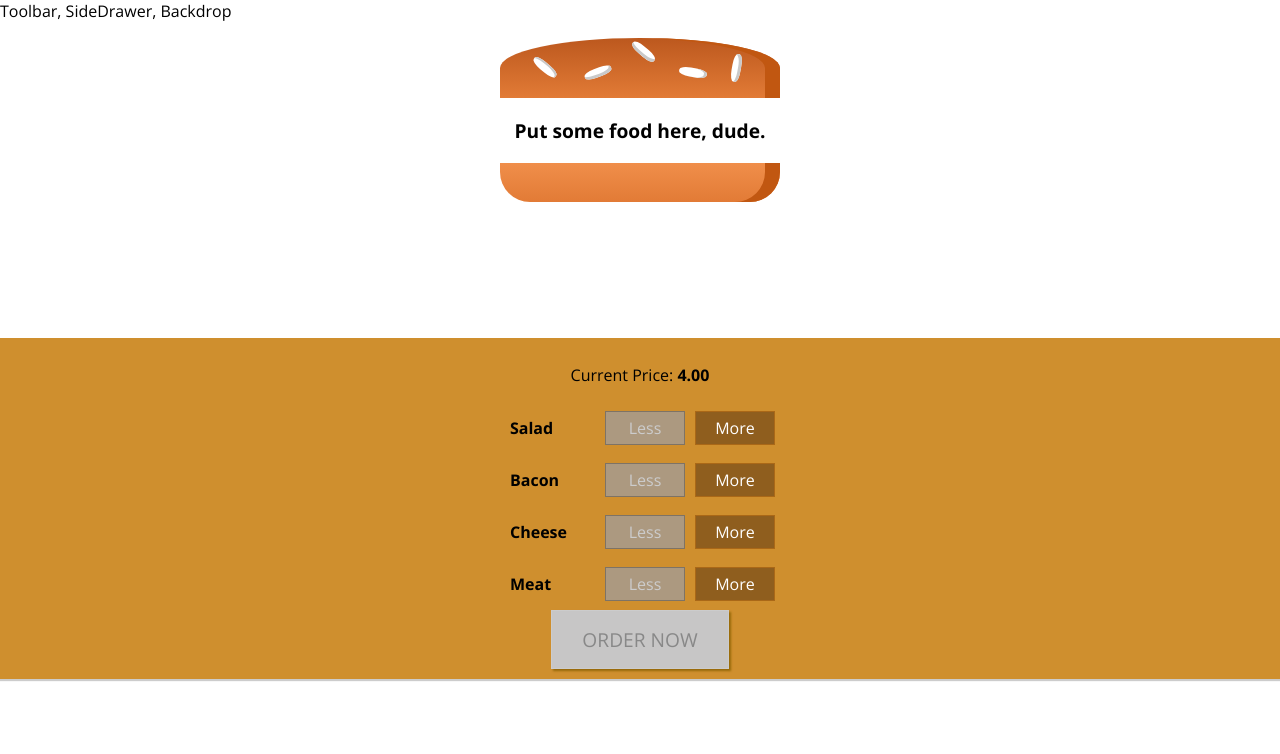
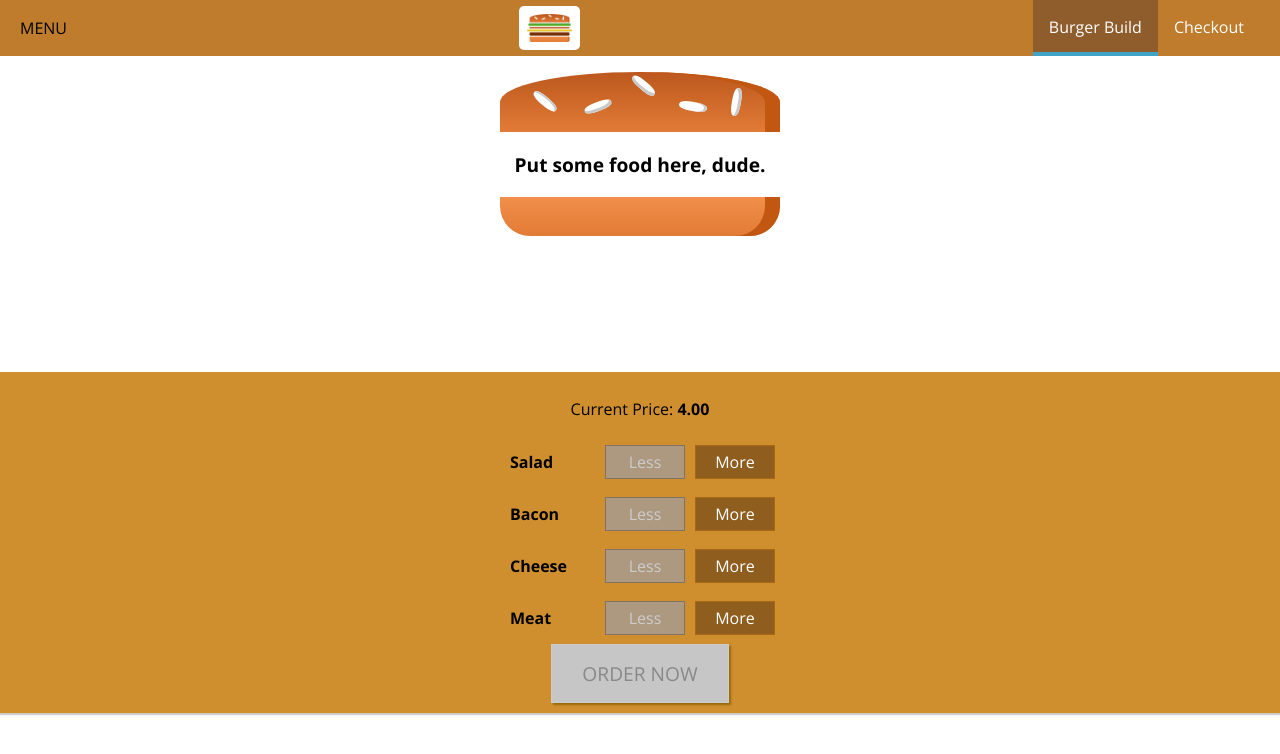
Before and after one commit to rickszaboDev/BurgerMounter, a React app: page / in a window 1280 px wide. Shown: the top 754 px of the page. Built offline with nearby package versions, Linux system fonts and the light colour scheme.

Commit message:
init sidedrawer func

```diff
--- a/src/components/Layout/Layout.css
+++ b/src/components/Layout/Layout.css
@@ -1,3 +1,3 @@
 .Content {
-    margin-top: 16px;
+    margin-top: 72px;
 }
--- a/src/components/Layout/Layout.js
+++ b/src/components/Layout/Layout.js
@@ -2,10 +2,13 @@ import React from 'react';
 
 import Condenser from '../../hoc/Condenser.js';
 import './Layout.css';
+import Toolbar from '../Navigation/Toolbar/Toolbar.js';
+import SideDrawer from '../Navigation/SideDrawer/SideDrawer.js';
 
 const Layout = (props) => (
     <Condenser>
-        <div>Toolbar, SideDrawer, Backdrop</div>
+        <SideDrawer />
+        <Toolbar />
         <main className="Content">
             {props.children}
         </main>
--- /dev/null
+++ b/src/components/Logo/Logo.css
@@ -0,0 +1,11 @@
+.Logo {
+    background-color: white;
+    height: 80%;
+    padding: 8px;
+    box-sizing: border-box;
+    border-radius: 5px;
+}
+
+.Logo img {
+    height: 100%;
+}
--- /dev/null
+++ b/src/components/Logo/Logo.js
@@ -0,0 +1,14 @@
+import React from 'react';
+
+import LogoImg from '../../assets/burger-logo.png';
+import './Logo.css';
+
+const logo = (props) => {
+    return(
+        <div className='Logo'>
+            <img src={ LogoImg } />
+        </div>
+    );
+}
+
+export default logo;
--- /dev/null
+++ b/src/components/Navigation/NavigationItems/NavigationItem/NavigationItem.css
@@ -0,0 +1,25 @@
+.NavigationItem {
+    margin: 0;
+    display: flex;
+    height: 100%;
+    align-items: center;
+
+}
+
+.NavigationItem a {
+    color: white;
+    text-decoration: none;
+    height: 100%;
+    padding: 16px 16px;
+    border-bottom: 4px solid transparent;
+    box-sizing: border-box;
+    display: block;
+}
+
+.NavigationItem a:hover,
+.NavigationItem a:active,
+.NavigationItem a.active {
+    background-color: #8F5C2C;
+    border-bottom: 4px solid #40A4C8;
+    color: white;
+}
--- /dev/null
+++ b/src/components/Navigation/NavigationItems/NavigationItem/NavigationItem.js
@@ -0,0 +1,16 @@
+import React from 'react';
+
+import './NavigationItem.css'
+
+const navigationItem = (props) => {
+    return(
+    <li className='NavigationItem'>
+        <a
+            href={props.link}
+            className={props.active ? 'active' : null}
+        >{props.children}</a>
+    </li>
+    );
+}
+
+export default navigationItem;
--- /dev/null
+++ b/src/components/Navigation/NavigationItems/NavigationItems.css
@@ -0,0 +1,9 @@
+.NavigationItems {
+    margin: 0;
+    padding: 0;
+    list-style: none;
+    display: flex;
+    align-items: center;
+    height: 100%;
+    box-sizing: border-box;
+}
--- /dev/null
+++ b/src/components/Navigation/NavigationItems/NavigationItems.js
@@ -0,0 +1,22 @@
+import React from 'react';
+
+import './NavigationItems.css'
+import NavigationItem from './NavigationItem/NavigationItem.js'
+
+const navigationItems = (props) => {
+    return (
+        <ul className='NavigationItems'>
+            <NavigationItem
+                link='/'
+                active
+            >Burger Build</NavigationItem>
+            <NavigationItem
+                link='/'
+
+            >Checkout</NavigationItem>
+        </ul>
+
+    );
+}
+
+export default navigationItems;
--- /dev/null
+++ b/src/components/Navigation/SideDrawer/SideDrawer.css
@@ -0,0 +1,27 @@
+.SideDrawer {
+    position: fixed;
+    width: 280px;
+    max-width: 70%;
+    height: 100%;
+    left: 0;
+    top: 0;
+    z-index: 200;
+    background-color: white;
+    padding: 32px 16px;
+    box-sizing: border-box;
+    transition: transform 0.3s ease-out;
+}
+
+@media (min-width: 500px) {
+    .SideDrawer {
+        display: none;
+    }
+}
+
+.Open {
+    transform: translateX(0);
+}
+
+.Closed {
+    transform: translateX(-100%);
+}
--- /dev/null
+++ b/src/components/Navigation/SideDrawer/SideDrawer.js
@@ -0,0 +1,17 @@
+import React from 'react';
+
+import './SideDrawer.css';
+import NavigationItem from '../NavigationItems/NavigationItem/NavigationItem.js';
+import Logo from '../../Logo/Logo.js';
+
+const sideDrawer = (props) => {
+
+    return(
+        <div className='SideDrawer'>
+            <NavigationItem link='/'>Teste</NavigationItem>
+            <Logo />
+        </div>
+    );
+}
+
+export default sideDrawer;
--- /dev/null
+++ b/src/components/Navigation/Toolbar/Toolbar.css
@@ -0,0 +1,18 @@
+.Toolbar {
+    height: 56px;
+    width: 100%;
+    position: fixed;
+    top: 0;
+    left: 0;
+    background-color: #BF7C2C;
+    display: flex;
+    justify-content: space-between;
+    align-items: center;
+    padding: 0 20px;
+    box-sizing: border-box;
+    z-index: 90;
+}
+
+.Toolbar nav {
+    height: 100%;
+}
--- /dev/null
+++ b/src/components/Navigation/Toolbar/Toolbar.js
@@ -0,0 +1,17 @@
+import React from 'react';
+
+import './Toolbar.css';
+import Logo from '../../Logo/Logo.js';
+import NavigationItems from '../NavigationItems/NavigationItems.js';
+
+const toolbar = (props) => {
+    return (
+    <header className='Toolbar'>
+        <div>MENU</div>
+        <Logo />
+        <nav><NavigationItems /></nav>
+    </header>
+    );
+}
+
+export default toolbar;
```
Also changed, not shown: src/assets/burger-logo.png (added).
